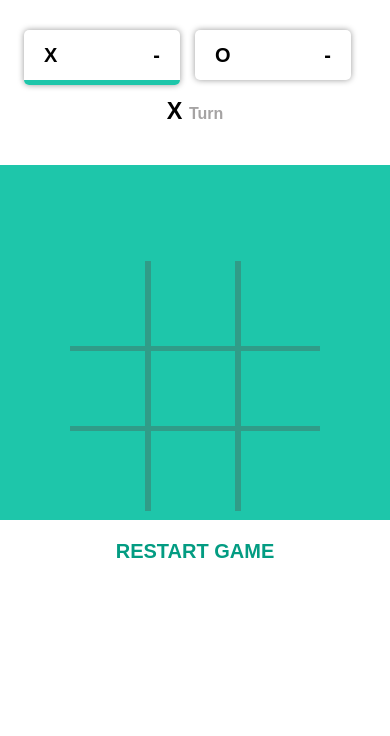
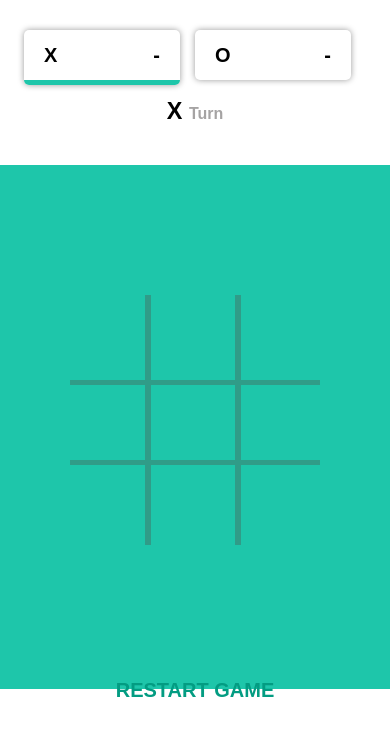
Before and after one commit to Manlikehenryy/TIC-TAC-TOE, a plain HTML site: page index.html in a window 390 px wide. Drawn offline with Linux system fonts and the light colour scheme.

Commit message:
Add files via upload

```diff
--- a/index.html
+++ b/index.html
@@ -168,7 +168,8 @@
         left: 205px;
     }
     .body{
-        height: 42vh;
+        height: 62vh;
+        margin-bottom: 10px;
     }
     }
 </style>
```
